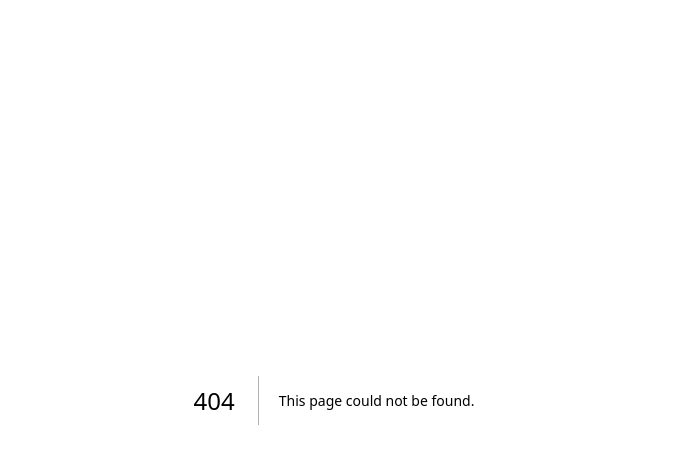
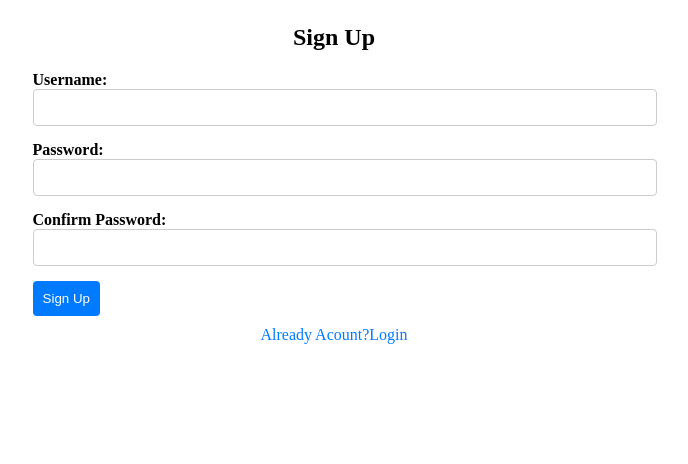
Before and after one commit to wardaathar/LoginSignupPages-Using-the-Concept-of-Group-Routing, a Next.js app: page /signup in a window 1280 px wide. Before the commit this address had no page. Shown: the top 464 px of the page, without its empty margins (306-994 px from the left). Built offline with nearby package versions, Linux system fonts and the light colour scheme.

Commit message:
first commit

```diff
--- /dev/null
+++ b/src/app/(Authh)/layout.tsx
@@ -0,0 +1,12 @@
+export default function Layout({
+    children,
+}: {
+    children :React.ReactNode
+
+}) {
+    return(
+        <html>
+           <body>{children}</body>
+           </html>
+    )
+}
--- /dev/null
+++ b/src/app/(Authh)/signup/page.tsx
@@ -0,0 +1,57 @@
+
+"use client";
+
+import React, { useState } from "react";
+import Link from "next/link";
+
+export default function SignupPage() {
+  const [username, setUsername] = useState("");
+  const [password, setPassword] = useState("");
+  const [confirmPassword, setConfirmPassword] = useState("");
+
+  const handleSignup = (e: React.FormEvent) => {
+    e.preventDefault();
+    if (password !== confirmPassword) {
+      alert("Please Correct your Password");
+      return;
+    }
+
+    console.log("Signed up with", username, password);
+  };
+
+  return (
+    <div className="auth-form">
+      <h1>Sign Up</h1>
+      <form onSubmit={handleSignup}>
+        <label htmlFor="username">Username:</label>
+        <input
+          type="text"
+          id="username"
+          value={username}
+          onChange={(e) => setUsername(e.target.value)}
+          required
+        />
+        <br></br><label htmlFor="password">Password:</label>
+        <input
+          type="password"
+          id="password"
+          value={password}
+          onChange={(e) => setPassword(e.target.value)}
+          required
+        />
+        <label htmlFor="confirm-password">Confirm Password:</label>
+        <input
+          type="password"
+          id="confirm-password"
+          value={confirmPassword}
+          onChange={(e) => setConfirmPassword(e.target.value)}
+          required
+        />
+        <br></br><button type="submit">Sign Up</button>
+      </form>
+      <div className="auth-links">
+        <Link href="/login">Already Acount?Login</Link>
+      </div>
+    </div>
+  );
+}
--- a/src/app/globals.css
+++ b/src/app/globals.css
@@ -1,27 +1,87 @@
-@tailwind base;
-@tailwind components;
-@tailwind utilities;
 
-:root {
-  --background: #ffffff;
-  --foreground: #171717;
+.auth-layout {
+  display: flex;
+  justify-content: center;
+  align-items: center;
+  min-height: 100vh;
+  background-color: #f7f7f7;
 }
 
-@media (prefers-color-scheme: dark) {
-  :root {
-    --background: #0a0a0a;
-    --foreground: #ededed;
-  }
+.auth-container {
+  width: 100%;
+  max-width: 400px;
+  padding: 30px;
+  background: white;
+  box-shadow: 0px 4px 8px rgba(0, 0, 0, 0.1);
+  border-radius: 8px;
+
 }
 
-body {
-  color: var(--foreground);
-  background: var(--background);
-  font-family: Arial, Helvetica, sans-serif;
+.auth-form {
+  display: flex;
+  flex-direction: column;
+  align-items: center;
 }
 
-@layer utilities {
-  .text-balance {
-    text-wrap: balance;
-  }
+.auth-form label {
+  text-align: center;
+  margin-bottom: 8px;
+  font-weight: bold;
 }
+
+.auth-form input {
+  width: 100%;
+  padding: 10px;
+  margin-bottom: 15px;
+  border-radius: 4px;
+  border: 1px solid #ccc;
+}
+
+
+.auth-form h1 {
+  margin-bottom: 20px;
+  font-size: 24px;
+  text-align: center;
+}
+
+.auth-form label {
+  margin-bottom: 8px;
+
+
+
+}
+
+.auth-form input {
+  width: 100%;
+  padding: 10px;
+  margin-bottom: 15px;
+  border-radius: 4px;
+  border: 1px solid #ccc;
+}
+
+.auth-form button {
+  padding: 10px;
+  background-color: #007bff;
+  color: white;
+  border: none;
+  border-radius: 4px;
+  cursor: pointer;
+}
+
+.auth-form button:hover {
+  background-color: #194d85;
+}
+
+.auth-links {
+  text-align: center;
+  margin-top: 10px;
+}
+
+.auth-links a {
+  color: #007bff;
+  text-decoration: none;
+}
+
+.auth-links a:hover {
+  text-decoration: underline;
+}
--- a/src/app/layout.tsx
+++ b/src/app/layout.tsx
@@ -14,7 +14,7 @@ const geistMono = localFont({
 });
 
 export const metadata: Metadata = {
-  title: "Create Next App",
+  title: "Login/Signup Pages",
   description: "Generated by create next app",
 };
 
```
Also changed, not shown: src/app/(Authh)/login/page.tsx (added, +43 -0 lines).
